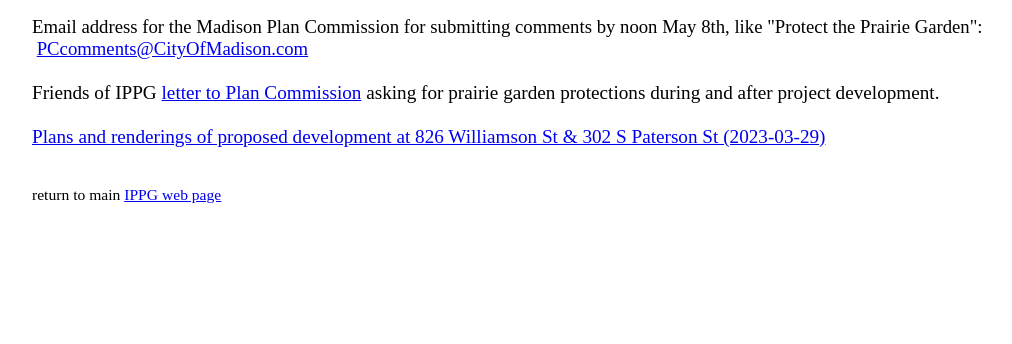
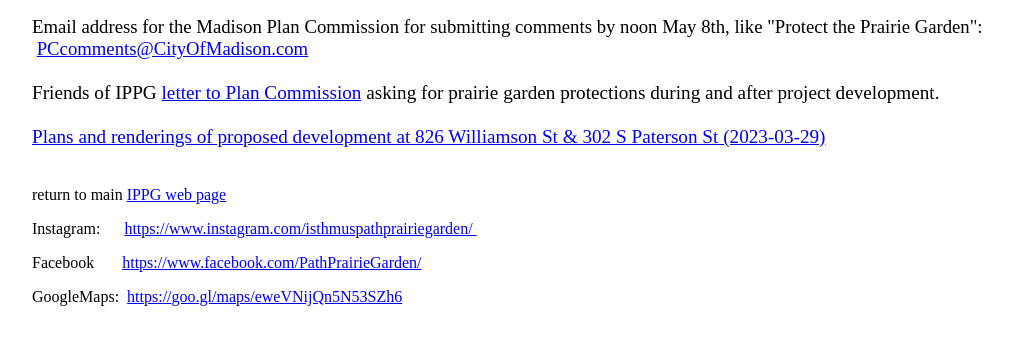
Before and after one commit to colemanjj/IPPG, a plain HTML site: page PC.html in a window 1280 px wide. Shown: the whole page, without its empty margins (16-1028 px from the left). Drawn offline with Linux system fonts and the light colour scheme.

Commit message:
Add files via upload

```diff
--- a/PC.html
+++ b/PC.html
@@ -1,3 +1,3 @@
 <!DOCTYPE html PUBLIC "-//W3C//DTD HTML 4.01//EN" "http://www.w3.org/TR/html4/strict.dtd">
 <html><head><meta content="text/html; charset=ISO-8859-1" http-equiv="content-type"><title>Plan Commission contact</title></head><body><blockquote style="color: black;" type="cite"><font size="-1"><big><big>Email address for the Madison Plan Commission for submitting comments by noon May 8th, like "Protect the Prairie Garden": &nbsp;<a href="mailto:pccomments@cityofmadison.com" target="_blank">PCcomments@CityOfMadison.com</a><br><br></big></big></font><big>Friends of IPPG <a href="https://app.box.com/s/3ft80ticjvxnnc6gdkgfpcottdoudvmy" target="_blank">letter to
-Plan Commission</a> asking for prairie garden protections during and after project development.<br><br></big><big><a href="https://www.cityofmadison.com/dpced/planning/development.cfm?record=LNDUSE-2023-00020" target="_blank">Plans and renderings of proposed development at 826 Williamson St &amp; 302 S Paterson St (2023-03-29)</a></big><br><big><br></big><p style="color: black;"><font size="-1"><big>return to main <a href="index.html">IPPG web page</a><br><big><a href="mailto:pccomments@cityofmadison.com" target="_blank"></a></big></big></font></p></blockquote></body></html>
+Plan Commission</a> asking for prairie garden protections during and after project development.<br><br></big><big><a href="https://www.cityofmadison.com/dpced/planning/development.cfm?record=LNDUSE-2023-00020" target="_blank">Plans and renderings of proposed development at 826 Williamson St &amp; 302 S Paterson St (2023-03-29)</a></big><br><big><br></big><p style="color: black;">return to main <a href="index.html">IPPG web page</a><br></p><p style="color: black;">Instagram:&nbsp;&nbsp;&nbsp;&nbsp;&nbsp; <a href="https://www.instagram.com/isthmuspathprairiegarden/" target="_blank">https://www.instagram.com/isthmuspathprairiegarden/&nbsp;</a>&nbsp;&nbsp;&nbsp;</p><p style="color: black;">Facebook&nbsp;&nbsp;&nbsp;&nbsp;&nbsp;&nbsp; <a href="https://www.facebook.com/PathPrairieGarden/" target="_blank">https://www.facebook.com/PathPrairieGarden/</a></p><p style="color: black;">GoogleMaps: &nbsp;<a href="https://www.facebook.com/PathPrairieGarden/" target="_blank">https://goo.gl/maps/eweVNijQn5N53SZh6</a></p></blockquote></body></html>
```
